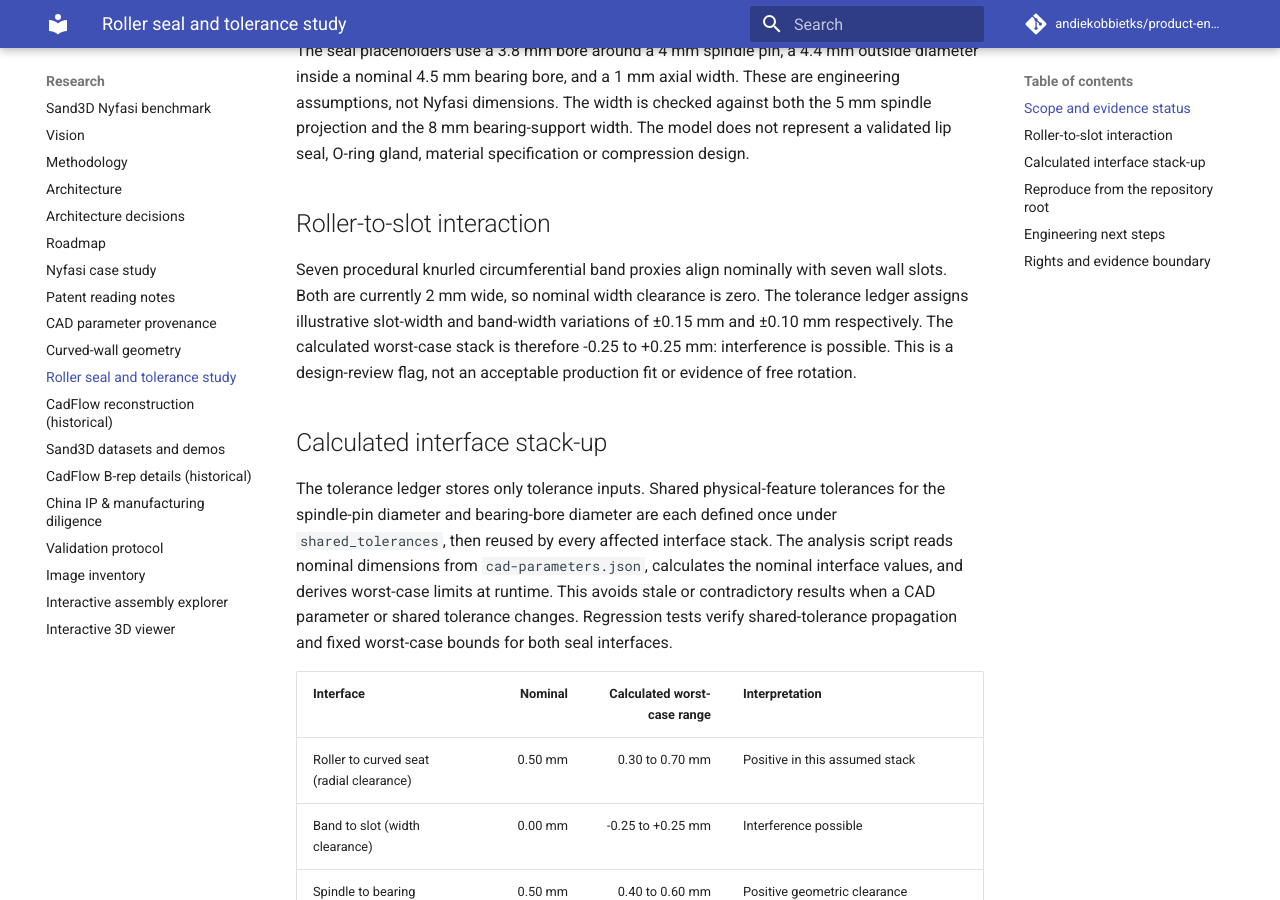
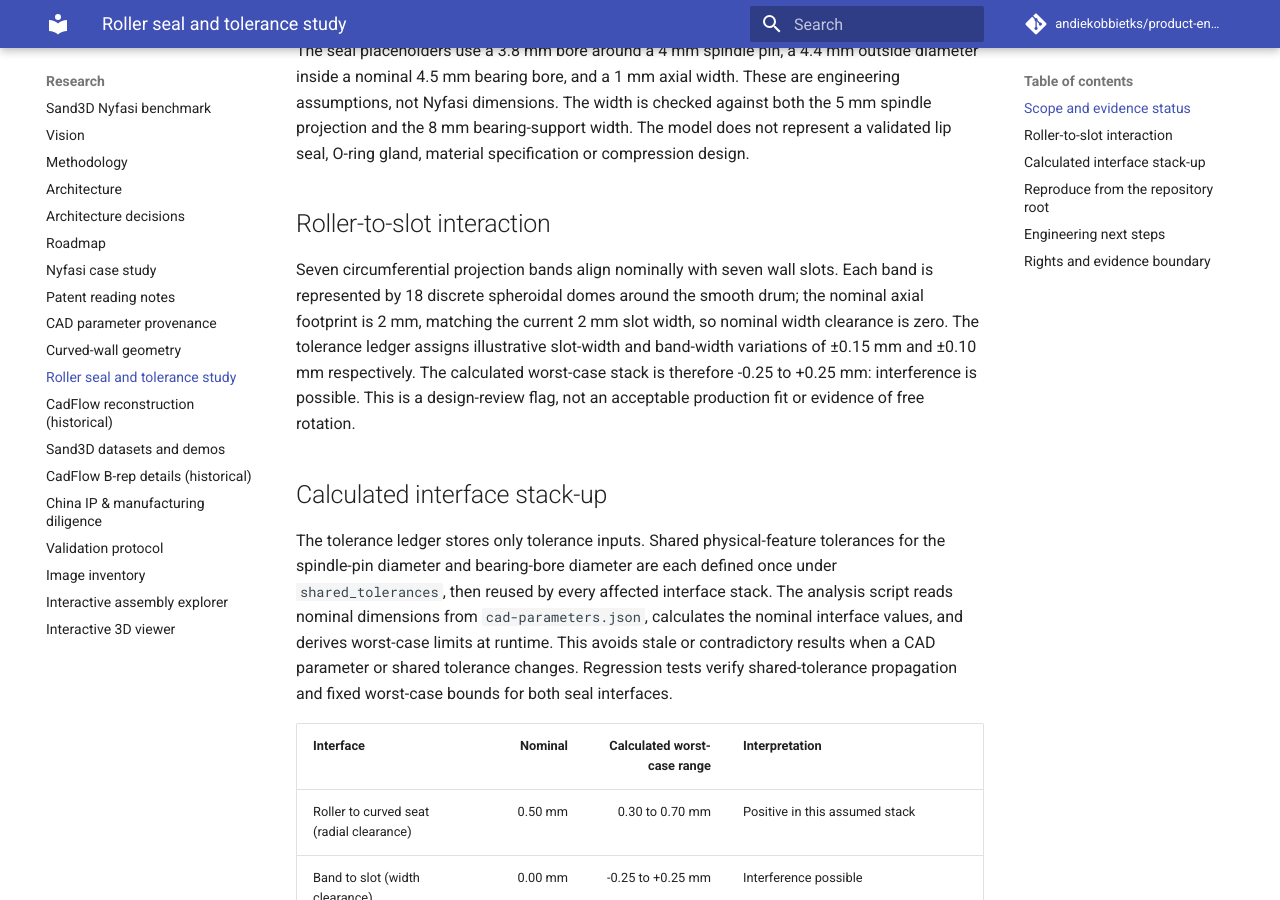
Before and after one commit to andiekobbietks/product-engineering-lab, an MkDocs documentation site: the page built from docs/experiments/roller-seal-and-tolerance.md, in a window 1280 px wide and 900 px high, scrolled down 333 px. Built offline with MkDocs 1.6.1 and Material for MkDocs 9.7.7, drawn with Linux system fonts in a browser that asks for light colours; comment, search, counter and statistics services are not loaded; some of the changed text lies outside the part shown.

Commit message:
Update roller-slot tolerance study for spheroidal projection bands

```diff
--- a/docs/experiments/roller-seal-and-tolerance.md
+++ b/docs/experiments/roller-seal-and-tolerance.md
@@ -8,7 +8,7 @@ The seal placeholders use a 3.8 mm bore around a 4 mm spindle pin, a 4.4 mm outs
 
 ## Roller-to-slot interaction
 
-Seven procedural knurled circumferential band proxies align nominally with seven wall slots. Both are currently 2 mm wide, so nominal width clearance is zero. The tolerance ledger assigns illustrative slot-width and band-width variations of ±0.15 mm and ±0.10 mm respectively. The calculated worst-case stack is therefore -0.25 to +0.25 mm: interference is possible. This is a design-review flag, not an acceptable production fit or evidence of free rotation.
+Seven circumferential projection bands align nominally with seven wall slots. Each band is represented by 18 discrete spheroidal domes around the smooth drum; the nominal axial footprint is 2 mm, matching the current 2 mm slot width, so nominal width clearance is zero. The tolerance ledger assigns illustrative slot-width and band-width variations of ±0.15 mm and ±0.10 mm respectively. The calculated worst-case stack is therefore -0.25 to +0.25 mm: interference is possible. This is a design-review flag, not an acceptable production fit or evidence of free rotation.
 
 ## Calculated interface stack-up
 
@@ -42,7 +42,7 @@ The build exports GLB, OBJ, URDF and USDA research representations. The interact
 ## Engineering next steps
 
 1. Obtain an authorised sample or drawings and establish datums.
-2. Measure roller OD/runout, slot width, band profile, axial pitch and shaft diameter with measurement uncertainty.
+2. Measure smooth drum OD/runout, projection diameter/height/count/pitch, slot width, axial band pitch and spindle diameter with measurement uncertainty.
 3. Redesign band/slot clearance from measured data, then inspect the full rotational envelope.
 4. Specify elastomer chemistry, hardness, compression, gland dimensions and fluid compatibility.
 5. Validate with spin torque, leakage, wear, temperature and contamination tests.
```
